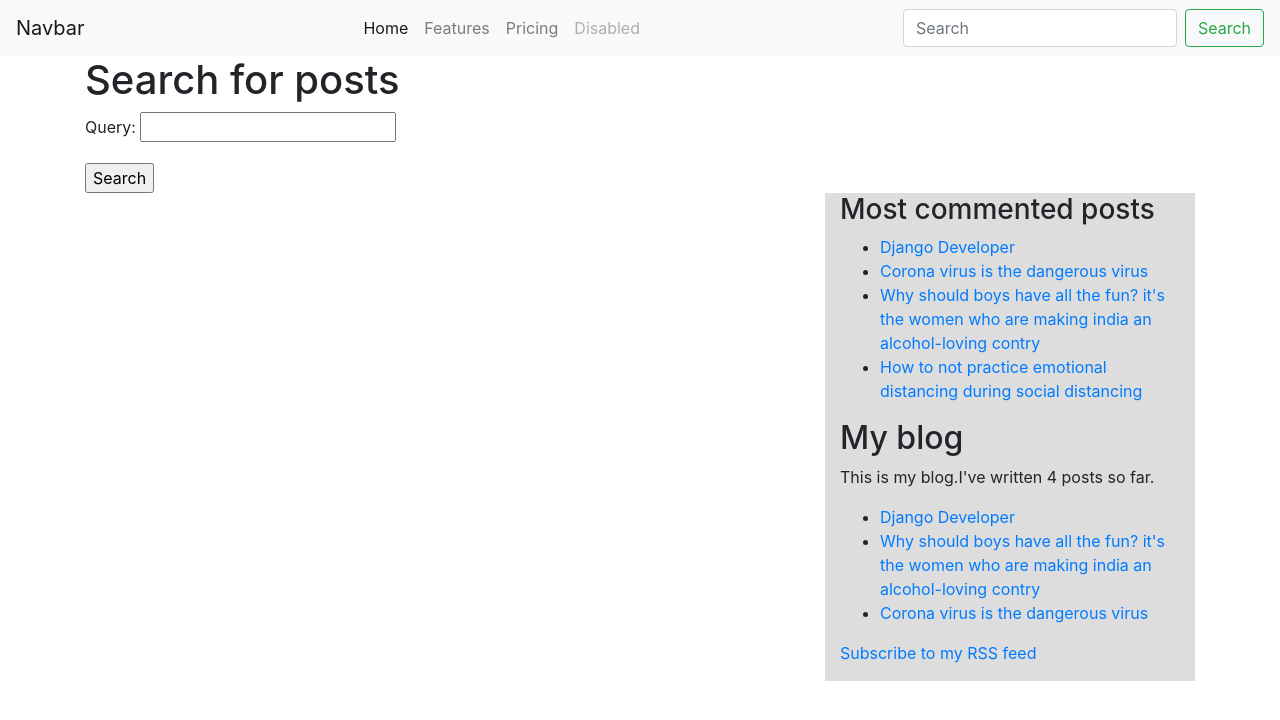
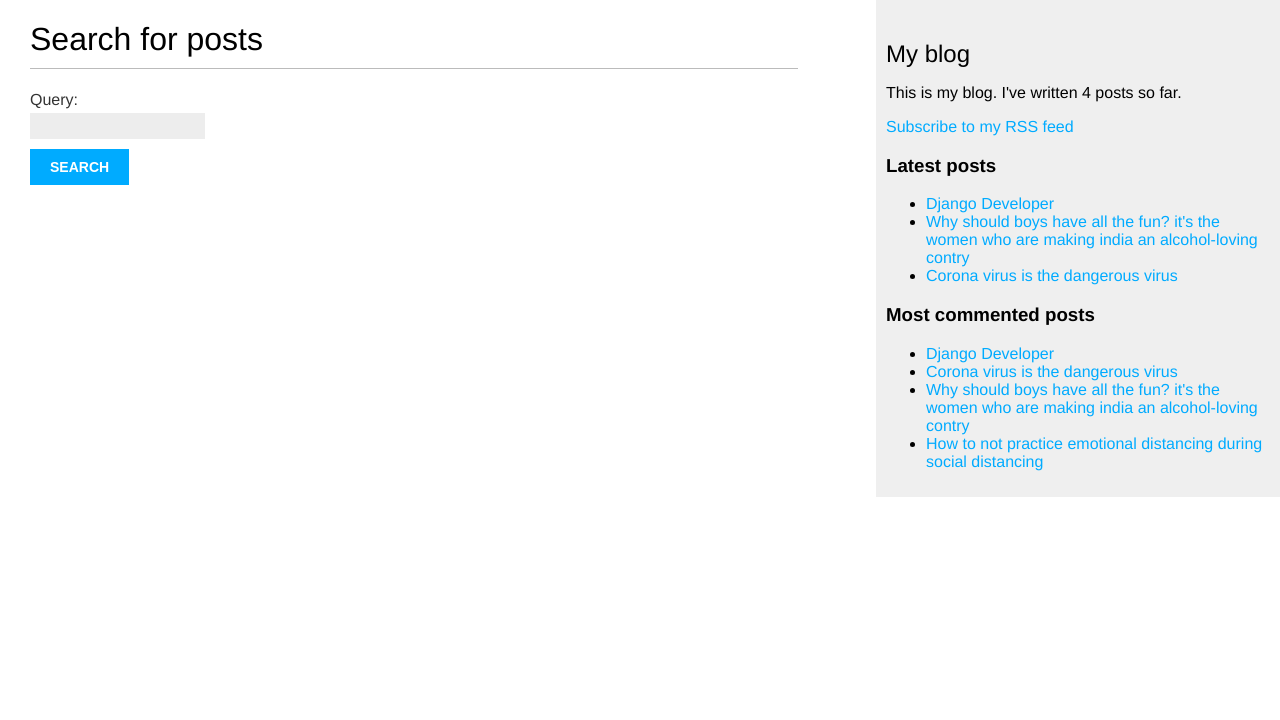
Before and after one commit to CrazyPythonLover1/Exactly-blog-from-Django-3-book, a Django app: page /search/ in a window 1280 px wide. Shown: the top 720 px of the page. Run offline with Django 3.2, Linux system fonts and the light colour scheme; data comes from the database, SQL or seed files in the repository; parts of the project's set-up code (start-up, migrations or seed data) failed here and were passed over; some libraries are stand-ins or nearby versions.

Commit message:
adding css

```diff
--- /dev/null
+++ b/blog/static/css/blog.css
@@ -0,0 +1,92 @@
+body {
+    margin:0;
+    padding:0;
+    font-family:helvetica, sans-serif;
+}
+
+a {
+    color:#00abff;
+    text-decoration:none;
+}
+
+h1 {
+    font-weight:normal;
+    border-bottom:1px solid #bbb;
+    padding:0 0 10px 0;
+}
+
+h2 {
+    font-weight:normal;
+    margin:30px 0 0;
+}
+
+#content {
+    float:left;
+    width:60%;
+    padding:0 0 0 30px;
+}
+
+#sidebar {
+    float:right;
+    width:30%;
+    padding:10px;
+    background:#efefef;
+    height:100%;
+}
+
+p.date {
+    color:#ccc;
+    font-family: georgia, serif;
+    font-size: 12px;
+    font-style: italic;
+}
+
+/* pagination */
+.pagination {
+    margin:40px 0;
+    font-weight:bold;
+}
+
+/* forms */
+label {
+    float:left;
+    clear:both;
+    color:#333;
+    margin-bottom:4px;
+}
+input, textarea {
+    clear:both;
+    float:left;
+    margin:0 0 10px;
+    background:#ededed;
+    border:0;
+    padding:6px 10px;
+    font-size:12px;
+}
+input[type=submit] {
+    font-weight:bold;
+    background:#00abff;
+    color:#fff;
+    padding:10px 20px;
+    font-size:14px;
+    text-transform:uppercase;
+}
+.errorlist {
+    color:#cc0033;
+    float:left;
+    clear:both;
+    padding-left:10px;
+}
+
+/* comments */
+.comment {
+    padding:10px;
+}
+.comment:nth-child(even) {
+    background:#efefef;
+}
+.comment .info {
+    font-weight:bold;
+    font-size:12px;
+    color:#666;
+}
--- a/blog/templates/blog/base.html
+++ b/blog/templates/blog/base.html
@@ -2,55 +2,23 @@
 {% load static %}
 <!DOCTYPE html>
 <html>
-
 <head>
   <title>{% block title %}{% endblock %}</title>
   <link href="{% static "css/blog.css" %}" rel="stylesheet">
-    <link rel="stylesheet" href="https://stackpath.bootstrapcdn.com/bootstrap/4.5.0/css/bootstrap.min.css" integrity="sha384-9aIt2nRpC12Uk9gS9baDl411NQApFmC26EwAOH8WgZl5MYYxFfc+NcPb1dKGj7Sk" crossorigin="anonymous">
-
 </head>
-
 <body>
-
-    <nav class="navbar navbar-expand-lg navbar-light bg-light">
-        <a class="navbar-brand" href="#">Navbar</a>
-        <button class="navbar-toggler" type="button" data-toggle="collapse" data-target="#navbarNav" aria-controls="navbarNav" aria-expanded="false" aria-label="Toggle navigation">
-          <span class="navbar-toggler-icon"></span>
-        </button>
-        <div class="collapse navbar-collapse " id="navbarNav">
-          <ul class="navbar-nav mx-auto">
-            <li class="nav-item active">
-              <a class="nav-link" href="#">Home <span class="sr-only">(current)</span></a>
-            </li>
-            <li class="nav-item">
-              <a class="nav-link" href="#">Features</a>
-            </li>
-            <li class="nav-item">
-              <a class="nav-link" href="#">Pricing</a>
-            </li>
-            <li class="nav-item">
-              <a class="nav-link disabled" href="#" tabindex="-1" aria-disabled="true">Disabled</a>
-            </li>
-          </ul>
-          <form class="form-inline my-2 my-lg-0">
-            <input class="form-control mr-sm-2" type="search" placeholder="Search" aria-label="Search">
-            <button class="btn btn-outline-success my-2 my-sm-0" type="submit">Search</button>
-          </form>
-        </div>
-      </nav>
-
-<div class="container">
-
-
-
   <div id="content">
     {% block content %}
     {% endblock %}
   </div>
-
-  <div class="col-md-4 float-right" style="background-color: #ddd; display: inline-block;  ">
+  <div id="sidebar">
+    <h2>My blog</h2>
+    <p>This is my blog. I've written {% total_posts %} posts so far.</p>
+    <p><a href="{% url "blog:post_feed" %}">Subscribe to my RSS feed</a></p>
+    <h3>Latest posts</h3>
+    {% show_latest_posts 3 %}
     <h3>Most commented posts</h3>
-    {% get_most_commented_posts  as most_commented_posts  %}
+    {% get_most_commented_posts as most_commented_posts %}
     <ul>
       {% for post in most_commented_posts %}
         <li>
@@ -58,22 +26,6 @@
         </li>
       {% endfor %}
     </ul>
-
-    <div id="sidebar">
-        <h2>My blog</h2>
-        <p>This is my blog.I've written {% total_posts %} posts so far. </p>
-        {% show_latest_posts 3 %}
-        <p>
-            <a href=" {% url "blog:post_feed" %} ">
-                Subscribe to my RSS feed
-            </a>
-        </p>
   </div>
-  </div>
-</div>
-<script src="https://code.jquery.com/jquery-3.5.1.slim.min.js" integrity="sha384-DfXdz2htPH0lsSSs5nCTpuj/zy4C+OGpamoFVy38MVBnE+IbbVYUew+OrCXaRkfj" crossorigin="anonymous"></script>
-<script src="https://cdn.jsdelivr.net/npm/popper.js@1.16.0/dist/umd/popper.min.js" integrity="sha384-Q6E9RHvbIyZFJoft+2mJbHaEWldlvI9IOYy5n3zV9zzTtmI3UksdQRVvoxMfooAo" crossorigin="anonymous"></script>
-<script src="https://stackpath.bootstrapcdn.com/bootstrap/4.5.0/js/bootstrap.min.js" integrity="sha384-OgVRvuATP1z7JjHLkuOU7Xw704+h835Lr+6QL9UvYjZE3Ipu6Tp75j7Bh/kR0JKI" crossorigin="anonymous"></script>
 </body>
-
 </html>
--- a/blog/templates/blog/post/search.html
+++ b/blog/templates/blog/post/search.html
@@ -1,6 +1,8 @@
 {% extends "blog/base.html" %}
 {% load blog_tags %}
+
 {% block title %}Search{% endblock %}
+
 {% block content %}
   {% if query %}
     <h1>Posts containing "{{ query }}"</h1>
@@ -10,8 +12,7 @@
       {% endwith %}
     </h3>
     {% for post in results %}
- <h4><a href="{{ post.get_absolute_url }}">{{ post.title }}</a></
-h4>
+        <h4><a href="{{ post.get_absolute_url }}">{{ post.title }}</a></h4>
         {{ post.body|markdown|truncatewords_html:5 }}
     {% empty %}
       <p>There are no results for your query.</p>
--- a/blog/templates/blog/post/share.html
+++ b/blog/templates/blog/post/share.html
@@ -1,5 +1,7 @@
-{% extends 'blog/base.html' %}
+{% extends "blog/base.html" %}
+
 {% block title %}Share a post{% endblock %}
+
 {% block content %}
   {% if sent %}
     <h1>E-mail successfully sent</h1>
--- a/blog/templates/pagination.html
+++ b/blog/templates/pagination.html
@@ -1,4 +1,4 @@
-<div class="pagination " style="display:;" >
+<div class="pagination">
     <span class="step-links">
       {% if page.has_previous %}
         <a href="?page={{ page.previous_page_number }}">Previous</a>
```
Also changed, not shown: blog/templates/blog/post/detail.html (+14 -33 lines), blog/templates/blog/post/latest_posts.html (+4 -4 lines), blog/templates/blog/post/list.html (+7 -26 lines), postgres.md (added, +27 -0 lines). Lines whose indentation alone changed are shown as unchanged.
